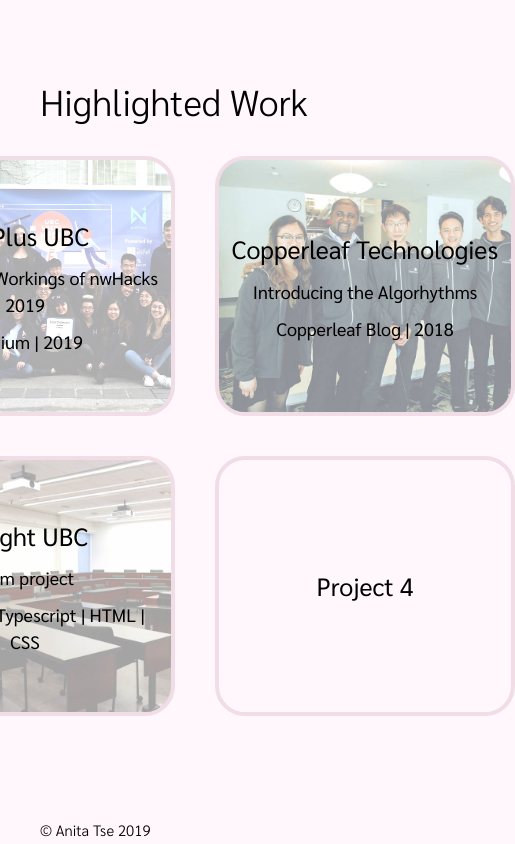
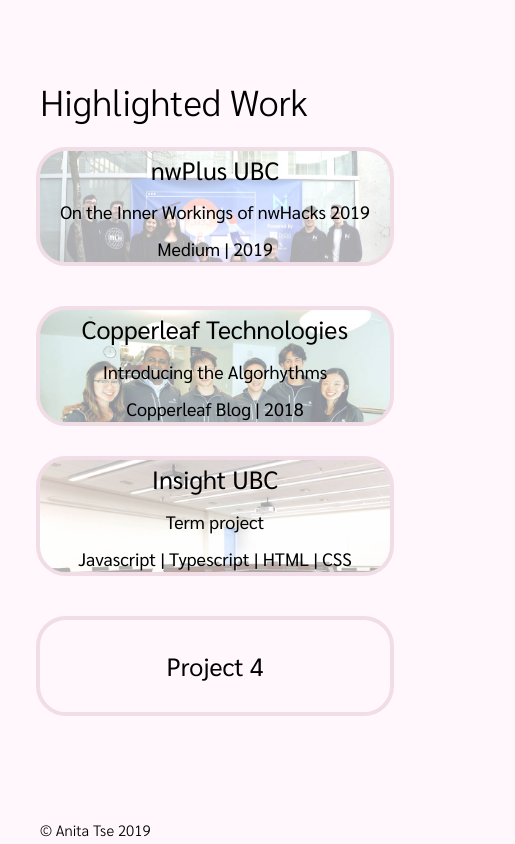
Before and after one commit to anitatse/anitatse.github.io, a plain HTML site: page index.html in a window 390 px wide. Shown: the part 1632-2476 px from the top of the page, 515 px wide, since content can reach past the window. Drawn offline with nearby package versions, Linux system fonts and the light colour scheme.

Commit message:
fixed columns

```diff
--- a/css/card.css
+++ b/css/card.css
@@ -102,3 +102,10 @@
   transition: all 0.3s ease;
   display:none;
 }
+
+@media screen and (max-width: 950px) {
+   .row {
+      flex-direction: column;
+      height: 300px;
+   }
+}
```
